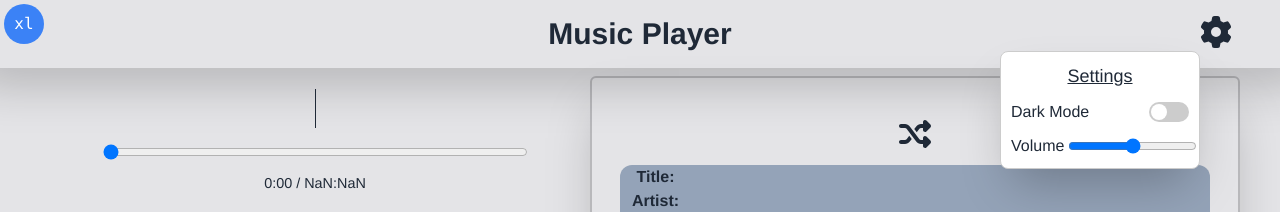
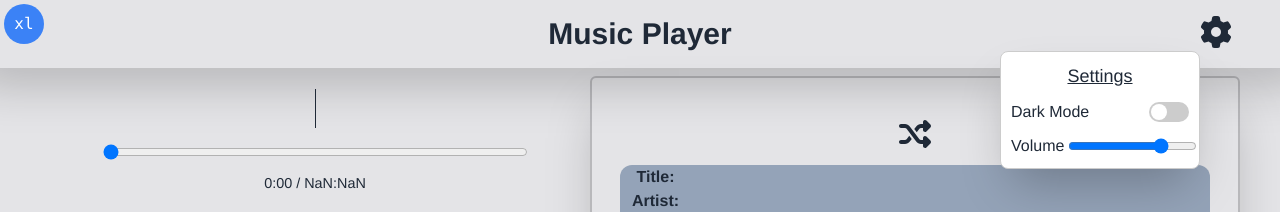
Before and after one commit to ChaceN89/music-player, a Vue app: page / in a window 1280 px wide. Both pictures are taken after a click on the icon 1216 px from the left and 32 px from the top of the page. Shown: the top 212 px of the page. Built offline with nearby package versions, Linux system fonts and the light colour scheme.

Commit message:
added volume control

```diff
--- a/src/App.vue
+++ b/src/App.vue
@@ -3,6 +3,7 @@
     <div class="title">Music Player</div>
     <div class="middleSection">
       <MusicPlayer class="player"
+        :volume="volume"
         :audioFileNames="audioFileNames"
         :currentSong="currentSong"
         @nextSong="nextSong"
@@ -15,7 +16,7 @@
         @randomSong="randomSong"
       />
     </div>
-    <MusicSettings class="settings"/>
+    <MusicSettings  :volume="volume" @volume-change="updateVolume" class="settings"/>
     <BreakPointVisual/>
   </div>
 </template>
@@ -40,6 +41,7 @@ export default {
     return {
       audioFileNames: AudioList,
       currentSongIndex: 0,
+      volume: 75
     };
   },
   // variable that ahnge when there dependencies cahnge
@@ -49,6 +51,9 @@ export default {
     },
   },
   methods: {
+    updateVolume(newVolume) {
+      this.volume = newVolume;
+    },
     // set a specific index
     setSongIndex(newIndex) {
       this.currentSongIndex = newIndex;
--- a/src/components/MusicPlayer.vue
+++ b/src/components/MusicPlayer.vue
@@ -2,7 +2,7 @@
   <div class="music-player">
     <div v-if="currentSong" class="song-info">
       <div class="text-center">
-        <p><strong>{{ songInfo.title }}</strong> </p>
+        <p><strong>{{ songInfo.title }}</strong></p>
         <p class="inline-block relative">
           {{ songInfo.artist }}
           <span class="vertical-line"></span>
@@ -10,13 +10,9 @@
         </p>
       </div>
       <div class="album-container">
-        <img class="albumArt" :src="songInfo.albumArt" alt="Album Art" v-if="songInfo.albumArt" >
+        <img class="albumArt" :src="songInfo.albumArt" alt="Album Art" v-if="songInfo.albumArt">
         <img/>
-        <DurationSlider
-          :currentTime="currentTime"
-          :duration="songInfo.duration"
-          @update-time="seekAudio"
-        />
+        <DurationSlider :currentTime="currentTime" :duration="songInfo.duration" @update-time="seekAudio" />
       </div>
     </div>
     <div class="controls">
@@ -41,6 +37,10 @@ export default {
     currentSong: {
       type: String,
       required: true
+    },
+    volume: {
+      type: Number,
+      default: 50
     }
   },
   data() {
@@ -68,6 +68,10 @@ export default {
     },
     isPlaying() {
       this.changeTitle();
+    },
+    volume(newVolume) {
+      const audio = this.$refs.audio;
+      audio.volume = newVolume / 100;
     }
   },
   mounted() {
--- a/src/components/MusicSettings.vue
+++ b/src/components/MusicSettings.vue
@@ -3,7 +3,6 @@
     <font-awesome-icon class="buttonHover" :icon="['fas', 'gear']" size="2x" @click="togglePopup" />
     <transition name="dropdown">
       <div v-if="showPopup" class="popup">
-
         <p class="underline text-lg">Settings</p>
         <div class="setting-item">
           <span>Dark Mode</span>
@@ -12,12 +11,10 @@
             <span class="slider"></span>
           </label>
         </div>
-
         <div class="setting-item gap-1">
           <label for="volume-slider">Volume</label>
-          <input type="range" id="volume-slider" v-model="volume" min="0" max="100" @input="updateVolume" />
+          <input type="range" id="volume-slider" v-model="localVolume" min="0" max="100" @input="updateVolume" />
         </div>
-
       </div>
     </transition>
   </div>
@@ -27,28 +24,32 @@
 export default {
   name: 'MusicSettings',
   props: {
-    msg: String
+    volume: {
+      type: Number,
+      default: 50
+    }
   },
   data() {
     return {
       showPopup: false,
       darkMode: false,
-      volume: 50
+      localVolume: this.volume
     };
+  },
+  watch: {
+    volume(newVolume) {
+      this.localVolume = newVolume;
+    }
   },
   methods: {
     togglePopup() {
       this.showPopup = !this.showPopup;
     },
     toggleDarkMode() {
-      // Placeholder for dark mode functionality
       console.log('Dark mode toggled:', this.darkMode);
-      // Here you can add the logic to enable/disable dark mode in your application
     },
     updateVolume() {
-      // Placeholder for volume update functionality
-      console.log('Volume level:', this.volume);
-      // Here you can add the logic to update the volume in your application
+      this.$emit('volume-change', this.localVolume);
     }
   }
 }
```
